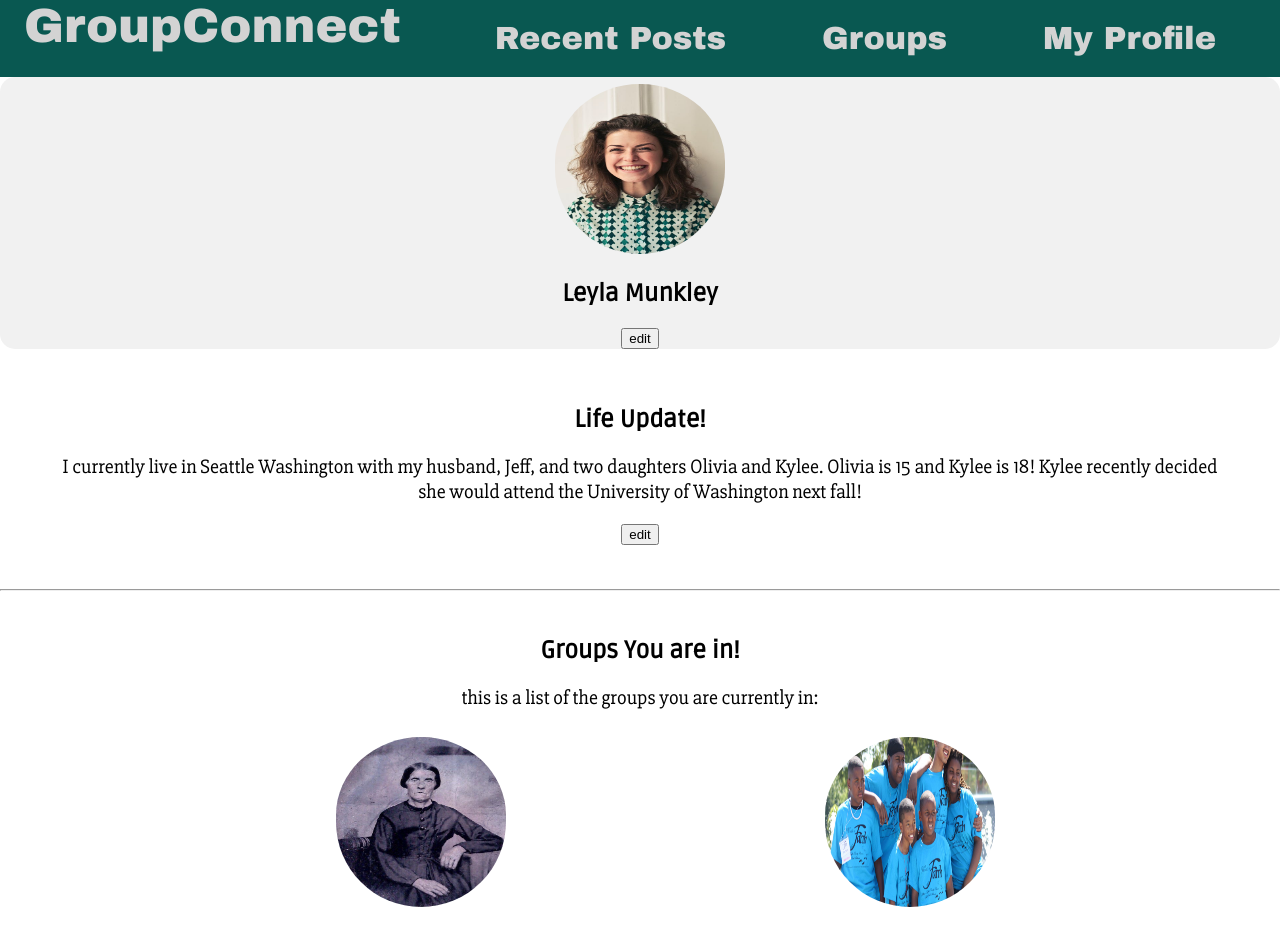
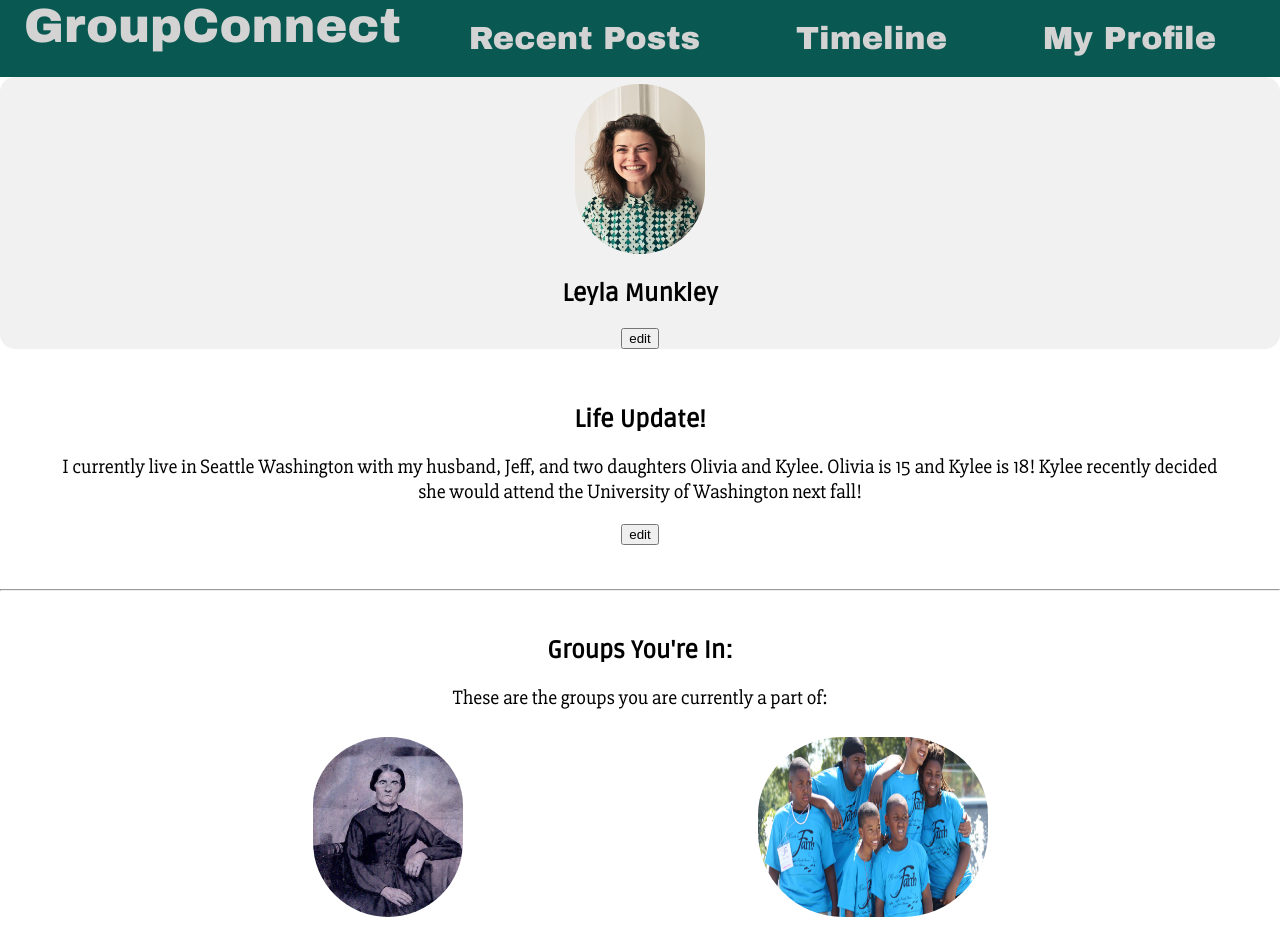
Before and after one commit to akaash19/Capstone-AA04-JASM, a React (Create React App) app in the folder client/: page /myprofile in a window 1280 px wide. Shown: the top 933 px of the page. Built offline with nearby package versions, Linux system fonts and the light colour scheme; a web font is replaced by a local one.

Commit message:
Everything good, small error with createPost

```diff
--- a/client/src/components/Banner.js
+++ b/client/src/components/Banner.js
@@ -6,7 +6,7 @@ class Banner extends React.Component {
     render() {
         return (
             <section className = "container-banner">
-                <a href="#home"><img id = "profilePic" src={ProfilePic} width="170" height="170" alt="profilePicture"/> </a>
+                <a href="#home"><img id = "profilePic" src={ProfilePic} width="130" height="170" alt="profilePicture"/> </a>
                 <h1> Leyla Munkley </h1>
                 <button>edit</button>
             </section>
--- a/client/src/components/Header.js
+++ b/client/src/components/Header.js
@@ -11,7 +11,7 @@ export default class Header extends React.Component {
                 </Link>
                 <div className="ButtonRow">
                     <HeaderButton placeholder='Recent Posts' path='/home'/>
-                    <HeaderButton placeholder='Groups' path='/groups'/>
+                    <HeaderButton placeholder='Timeline' path='/groupview'/>
                     <HeaderButton placeholder='My Profile' path='/myprofile'/>
                 </div>
             </header>
--- a/client/src/components/relationships.js
+++ b/client/src/components/relationships.js
@@ -2,25 +2,26 @@ import React from 'react';
 import '../styles/ProfilePage.css';
 import GmaMunkley from '../assets/AndersonOldGrandma.jpg';
 import Friends from '../assets/FeedPic7.jpg';
+import {Link} from "react-router-dom";
 
 class Relationships extends React.Component{
     render(){
         return(
             <section className="projects">
-            <h1 id='Portfolio'>Groups You are in!</h1>
-            <p>this is a list of the groups you are currently in:</p>
+            <h1 id='Portfolio'>Groups You're In:</h1>
+            <p>These are the groups you are currently a part of:</p>
 
             <div className="test">
 
               <div className="container-2">
-              <a href="#home"><img id = "profilePic" src={GmaMunkley} width="170" height="170" alt="profilePicture"/> </a>
-                <h1> Abigail Munkley's Family </h1>
+              <a href="/groupview"><img id = "profilePic" src={GmaMunkley} width="150" height="180" alt="profilePicture"/> </a>
+                <h1> Munkley's Family </h1>
                 <button>Leave Group</button>
               </div>
 
               <div className="container-2">
-              <a href="#home"><img id = "profilePic" src={Friends} width="170" height="170" alt="profilePicture"/> </a>
-                <h1> Day 1s </h1>
+              <a href="/groupview"><img id = "profilePic" src={Friends} width="230" height="180" alt="profilePicture"/> </a>
+                <h1> Day 1's </h1>
                 <button>Leave Group</button>
               </div>
               </div>
```
